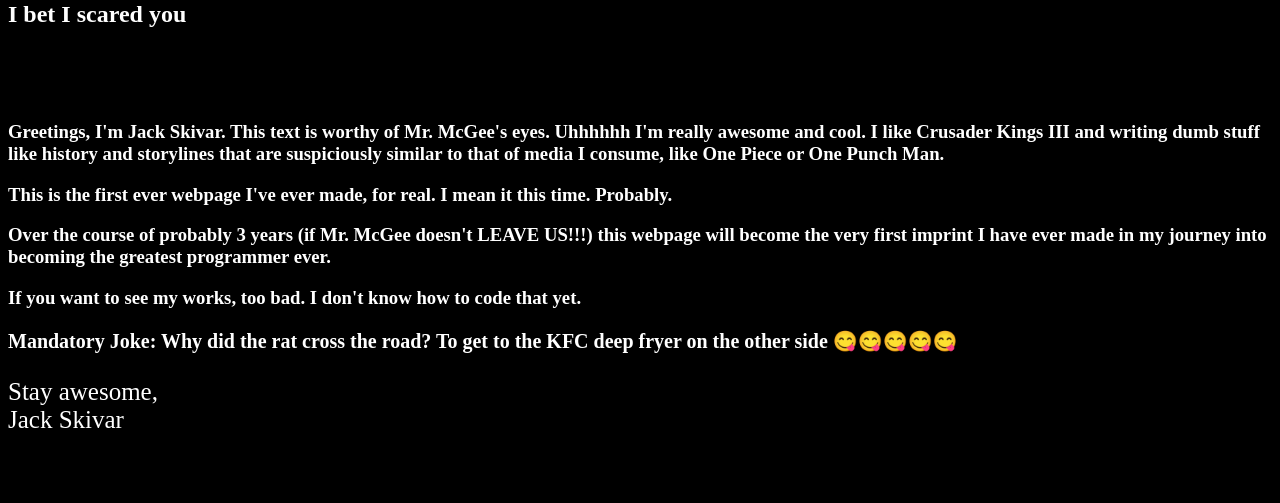
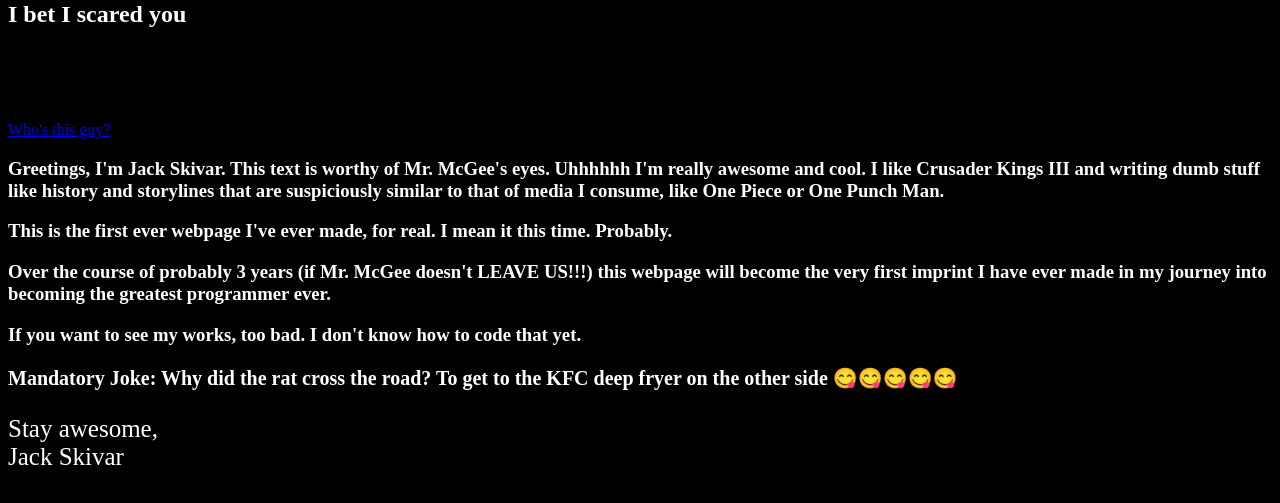
Before and after one commit to JackNeverCodes/JackNeverCodes.github.io, a website: page index.html in a window 1280 px wide. Shown: the part 79-582 px from the top of the page. Drawn offline with Linux system fonts and the light colour scheme.

Commit message:
Added link maybe

```diff
--- a/index.html
+++ b/index.html
@@ -6,6 +6,8 @@
   <body style="background-color: black; color: white;">
     <h1 style="color:red;">BOO!</h1>
     <h2 style="height:100px">I bet I scared you</h2>
+
+    <a href="about.html">Who's this guy?</a>
 
     <h3>Greetings, I'm Jack Skivar. This text is worthy of Mr. McGee's eyes. Uhhhhhh I'm really awesome and cool. I like Crusader Kings III and writing dumb stuff like history and storylines that are suspiciously similar
     to that of media I consume, like One Piece or One Punch Man.</h3>
```
